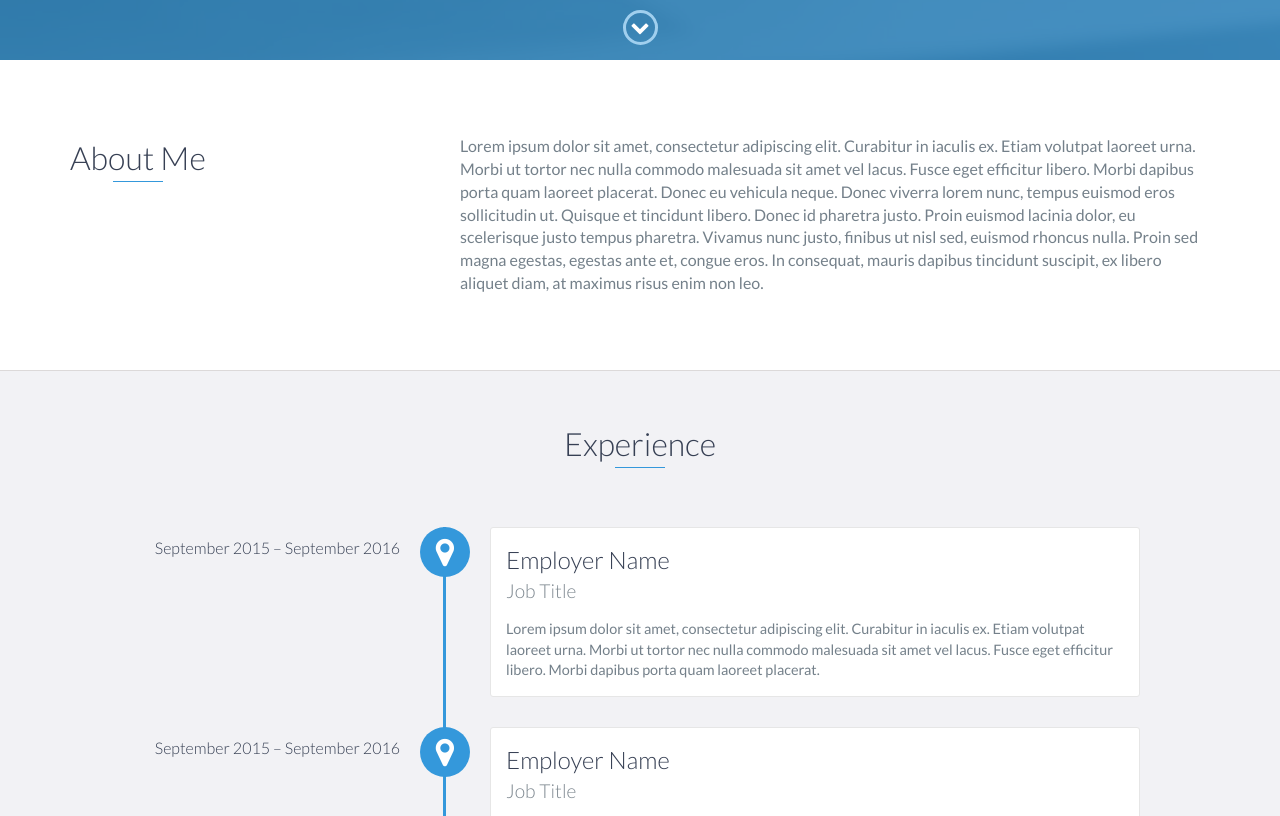
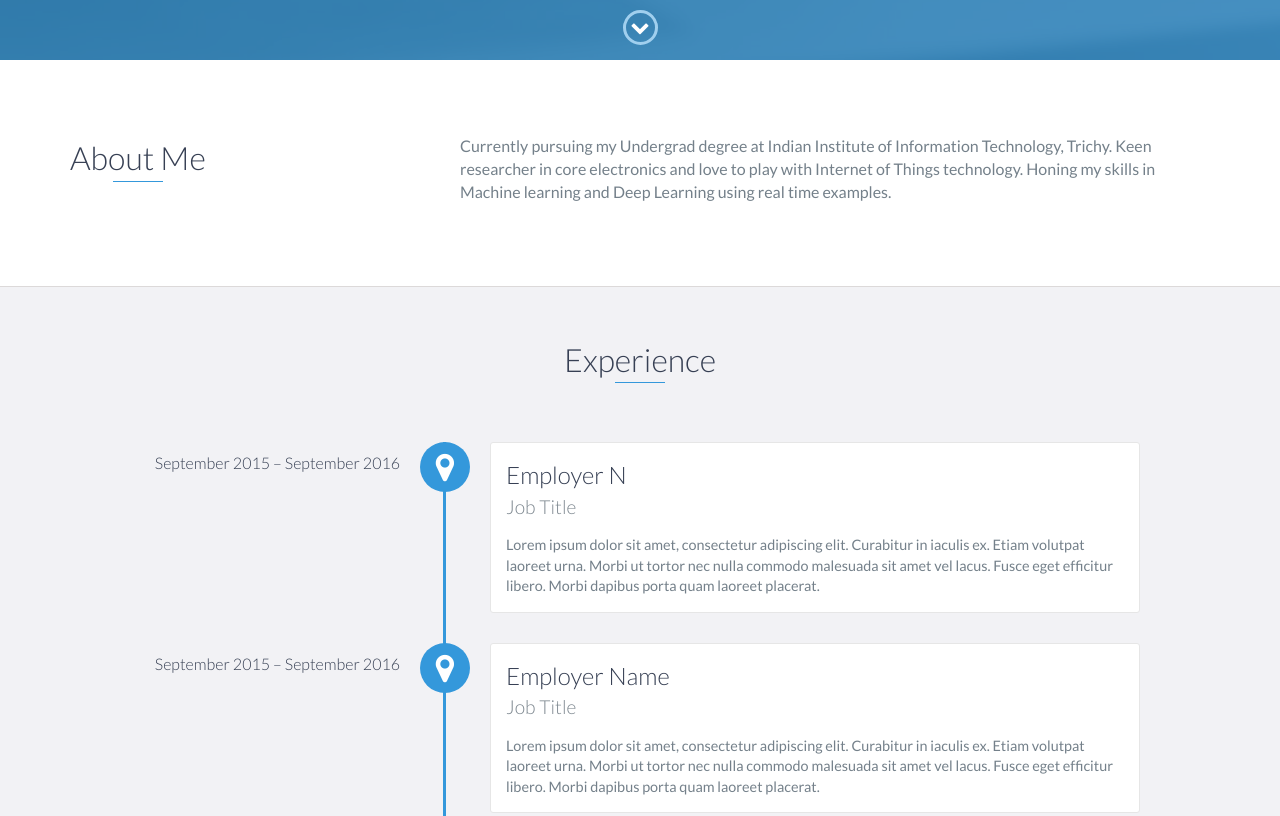
Before and after one commit to AmitVerma4/My-Personal-Website, a website: page index.html in a window 1280 px wide. Shown: the part 740-1556 px from the top of the page. Drawn offline with nearby package versions, Linux system fonts and the light colour scheme.

Commit message:
Updated Info

```diff
--- a/index.html
+++ b/index.html
@@ -73,9 +73,9 @@
                 </div>
                 <div class="col-md-8">
                     <p>
-                        Lorem ipsum dolor sit amet, consectetur adipiscing elit. Curabitur in iaculis ex. Etiam volutpat laoreet urna. Morbi ut tortor nec nulla commodo malesuada sit amet vel lacus. Fusce eget efficitur libero. Morbi dapibus porta quam laoreet placerat. Donec
-                        eu vehicula neque. Donec viverra lorem nunc, tempus euismod eros sollicitudin ut. Quisque et tincidunt libero. Donec id pharetra justo. Proin euismod lacinia dolor, eu scelerisque justo tempus pharetra. Vivamus nunc justo, finibus
-                        ut nisl sed, euismod rhoncus nulla. Proin sed magna egestas, egestas ante et, congue eros. In consequat, mauris dapibus tincidunt suscipit, ex libero aliquet diam, at maximus risus enim non leo.
+                        Currently pursuing my Undergrad degree at Indian Institute of Information Technology, Trichy.
+                        Keen researcher in core electronics and love to play with Internet of Things technology.
+                        Honing my skills in Machine learning and Deep Learning using real time examples.
                     </p>
                 </div>
             </div>
@@ -87,7 +87,7 @@
         <h2 class="heading">Experience</h2>
         <div id="experience-timeline">
             <div data-date="September 2015 – September 2016">
-                <h3>Employer Name</h3>
+                <h3>Employer N</h3>
                 <h4>Job Title</h4>
                 <p>
                     Lorem ipsum dolor sit amet, consectetur adipiscing elit. Curabitur in iaculis ex. Etiam volutpat laoreet urna. Morbi ut tortor nec nulla commodo malesuada sit amet vel lacus. Fusce eget efficitur libero. Morbi dapibus porta quam laoreet placerat.
@@ -196,6 +196,11 @@
             <li>HTML</li>
             <li>CSS</li>
             <li>JavaScript</li>
+            <li>Raspberry Pi</li>
+            <li>ESP8266</li>
+            <li>Arduino</li>
+            <li>Node-Red</li>
+            <li>IBM Watson Bluemix</li>
         </ul>
     </div>
     <!-- End #skills -->
```
